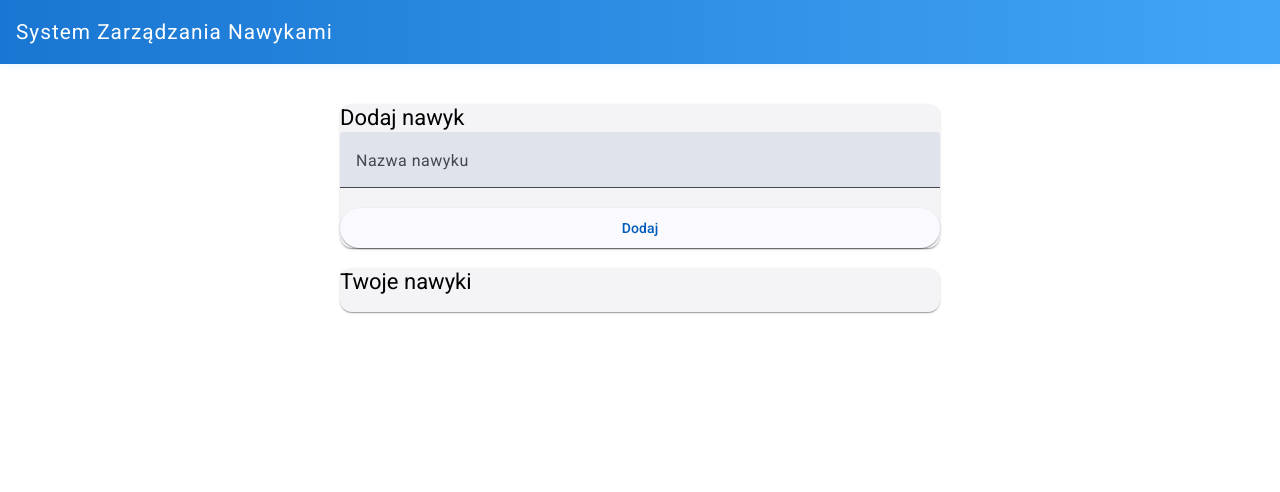
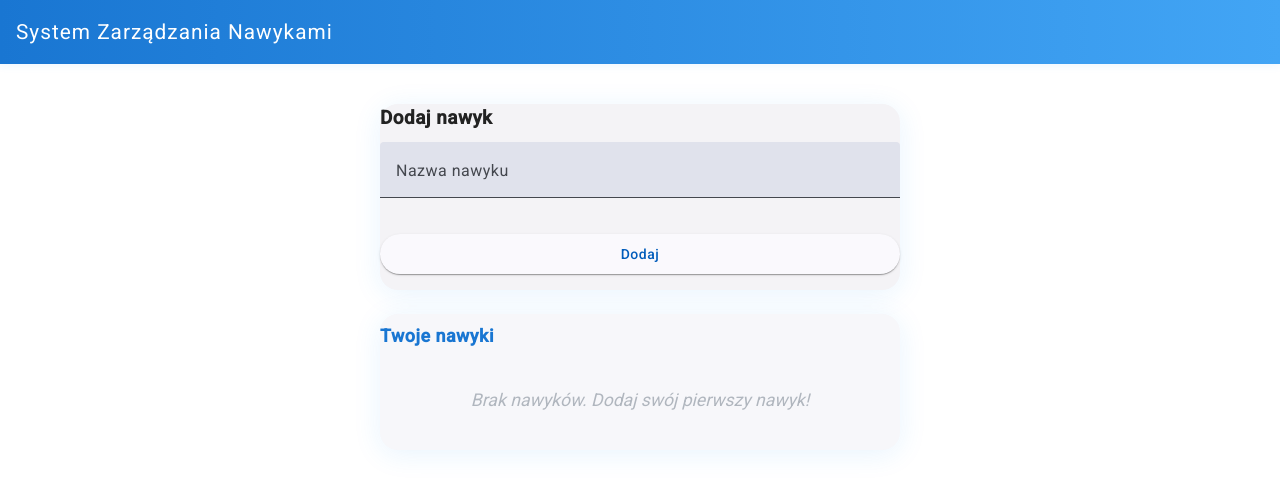
Before and after one commit to AdamBoba/SZN, an Angular app: page / in a window 1280 px wide. Shown: the top 492 px of the page. Built offline with nearby package versions, Linux system fonts and the light colour scheme.

Commit message:
dodanie strony stylu 2x ktora jest poprwaiona wszysko bangla i uruchomienie dziala

```diff
--- a/src/app/app.component.css
+++ b/src/app/app.component.css
@@ -1,6 +1,8 @@
 body {
     background: #f6f8fa;
     font-family: 'Roboto', 'Helvetica Neue', Arial, sans-serif;
+    margin: 0;
+    min-height: 100vh;
   }
 
   mat-toolbar {
@@ -9,69 +11,15 @@ body {
     font-size: 1.3rem;
     letter-spacing: 1px;
     box-shadow: 0 2px 8px rgba(33, 150, 243, 0.08);
-    margin-bottom: 32px;
     min-height: 64px;
+    padding-left: 16px;
   }
 
-  div.main-container {
-    max-width: 600px;
+  .main-container {
+    max-width: 520px;
     margin: 40px auto 0 auto;
     padding: 0 8px 32px 8px;
+    display: flex;
+    flex-direction: column;
+    gap: 24px;
   }
-
-  mat-card {
-    border-radius: 18px;
-    box-shadow: 0 4px 28px 0 rgba(33, 150, 243, 0.13);
-    margin-bottom: 32px;
-    transition: box-shadow 0.2s;
-  }
-
-  mat-card:hover {
-    box-shadow: 0 8px 40px 4px rgba(33, 150, 243, 0.17);
-  }
-
-  mat-card-title {
-    font-size: 1.18rem;
-    color: #1976d2;
-    font-weight: 500;
-    margin-bottom: 10px;
-    letter-spacing: 0.5px;
-  }
-
-  mat-form-field {
-    width: 100%;
-    margin-bottom: 10px;
-  }
-
-  button[mat-raised-button] {
-    margin-top: 10px;
-    font-weight: 500;
-    letter-spacing: 0.5px;
-  }
-
-  mat-list-item {
-    border-radius: 10px;
-    margin-bottom: 4px;
-    background: #f3f7fb;
-    transition: background 0.2s;
-  }
-
-  mat-list-item:hover {
-    background: #e3f2fd;
-  }
-
-  .habit-done mat-icon {
-    color: #43a047 !important;
-  }
-
-  .habit-not-done mat-icon {
-    color: #e0e0e0 !important;
-  }
-
-  .empty-state {
-    color: #b0b6be;
-    font-style: italic;
-    text-align: center;
-    margin: 30px 0;
-    font-size: 1.1rem;
-  }
--- a/src/app/app.component.html
+++ b/src/app/app.component.html
@@ -3,6 +3,10 @@
 </mat-toolbar>
 <div class="main-container">
   <app-habit-form (habitAdded)="onHabitAdded($event)"></app-habit-form>
-  <app-habits [habits]="habits"></app-habits>
+  <app-habits
+    [habits]="habits"
+    (habitToggled)="onHabitToggled($event)"
+    (habitRemove)="onHabitRemove($event)">
+  </app-habits>
   <router-outlet></router-outlet>
 </div>
--- a/src/app/app.component.ts
+++ b/src/app/app.component.ts
@@ -1,14 +1,9 @@
 import { Component } from '@angular/core';
 import { HabitFormComponent } from './habit-form/habit-form.component';
-import { HabitsComponent } from './habits/habits.component';
+import { HabitsComponent, Habit } from './habits/habits.component';
 import { MatToolbarModule } from '@angular/material/toolbar';
 import { RouterOutlet } from '@angular/router';
 import { CommonModule } from '@angular/common';
-
-export interface Habit {
-  name: string;
-  doneToday: boolean;
-}
 
 @Component({
   selector: 'app-root',
@@ -32,7 +27,44 @@ export class AppComponent {
   }
 
   onHabitAdded(name: string) {
-    this.habits.push({ name, doneToday: false });
+    this.habits.push({
+      name,
+      streak: 0,
+      lastDoneDate: null
+    });
+    this.save();
+  }
+
+  onHabitToggled(index: number) {
+    const habit = this.habits[index];
+    const today = new Date().toISOString().slice(0, 10);
+
+    if (habit.lastDoneDate === today) {
+      // Odznaczanie nawyku na dziś – opcjonalnie można blokować, tu cofamy streak
+      habit.lastDoneDate = null;
+      habit.streak = habit.streak > 0 ? habit.streak - 1 : 0;
+    } else {
+      if (habit.lastDoneDate) {
+        const yesterday = new Date(Date.now() - 86400000).toISOString().slice(0, 10);
+        if (habit.lastDoneDate === yesterday) {
+          habit.streak++;
+        } else {
+          habit.streak = 1;
+        }
+      } else {
+        habit.streak = 1;
+      }
+      habit.lastDoneDate = today;
+    }
+    this.save();
+  }
+
+  onHabitRemove(index: number) {
+    this.habits.splice(index, 1);
+    this.save();
+  }
+
+  private save() {
     localStorage.setItem('habits', JSON.stringify(this.habits));
   }
 }
--- a/src/app/habit-form/habit-form.component.css
+++ b/src/app/habit-form/habit-form.component.css
@@ -1,3 +1,26 @@
 mat-card {
-    margin-bottom: 20px;
+    margin-bottom: 0;
+    border-radius: 18px;
+    box-shadow: 0 4px 28px 0 rgba(33, 150, 243, 0.10);
+    padding-bottom: 16px;
   }
+
+  [mat-card-title], .mat-card-title {
+    color: #222;
+    font-weight: 600;
+    font-size: 1.18rem;
+    margin-bottom: 10px;
+    letter-spacing: 0.5px;
+  }
+
+  mat-form-field {
+    width: 100%;
+    margin-bottom: 12px;
+  }
+
+  button[mat-raised-button] {
+    width: 100%;
+    font-weight: 500;
+    letter-spacing: 0.5px;
+    margin-top: 4px;
+  }
--- a/src/app/habit-form/habit-form.component.html
+++ b/src/app/habit-form/habit-form.component.html
@@ -1,6 +1,6 @@
 <mat-card>
-    <mat-card-title>Dodaj nawyk</mat-card-title>
-    <mat-form-field appearance="fill" style="width: 100%;">
+    <div mat-card-title>Dodaj nawyk</div>
+    <mat-form-field appearance="fill">
       <mat-label>Nazwa nawyku</mat-label>
       <input matInput [(ngModel)]="habitName" (keyup.enter)="addHabit()" />
     </mat-form-field>
--- a/src/app/habits/habits.component.css
+++ b/src/app/habits/habits.component.css
@@ -1,3 +1,90 @@
 mat-card {
-    margin-bottom: 20px;
+    border-radius: 18px;
+    box-shadow: 0 4px 28px 0 rgba(33, 150, 243, 0.10);
+    margin-bottom: 0;
+    padding-bottom: 10px;
+    background: #f7f7fa;
   }
+
+  [mat-card-title], .mat-card-title {
+    color: #1976d2;
+    font-weight: 600;
+    margin-bottom: 10px;
+    letter-spacing: 0.5px;
+    font-size: 1.12rem;
+    margin-top: 8px;
+  }
+
+  .empty-state {
+    color: #b0b6be;
+    font-style: italic;
+    text-align: center;
+    margin: 30px 0;
+    font-size: 1.1rem;
+  }
+
+  mat-list {
+    padding-top: 0;
+    padding-bottom: 0;
+  }
+
+  mat-list-item {
+    padding: 0 !important;
+    background: transparent;
+  }
+
+  .habit-container {
+    display: flex;
+    justify-content: space-between;
+    align-items: center;
+    width: 100%;
+    background: #fff;
+    border-radius: 10px;
+    box-shadow: 0 1px 7px 0 rgba(33, 150, 243, 0.07);
+    padding: 12px 20px;
+    margin-bottom: 12px;
+  }
+
+  .left-group {
+    display: flex;
+    align-items: center;
+    gap: 14px;
+    overflow: hidden;
+    flex: 1;
+  }
+
+  mat-checkbox {
+    margin: 0;
+  }
+
+  .habit-name {
+    font-weight: 500;
+    color: #222;
+    font-size: 1.13em;
+    white-space: nowrap;
+    overflow: hidden;
+    text-overflow: ellipsis;
+  }
+
+  .right-group {
+    display: flex;
+    align-items: center;
+    gap: 12px; /* było 16px */
+    margin-right: 40px; /* lekko przesuwa w lewo */
+  }
+
+
+  .streak {
+    color: #ff9800;
+    font-weight: 500;
+    font-size: 1.1em;
+    min-width: 48px;
+    display: flex;
+    align-items: center;
+    justify-content: flex-end;
+  }
+
+  button[mat-icon-button] {
+    color: #d32f2f;
+    margin: 0;
+  }
--- a/src/app/habits/habits.component.html
+++ b/src/app/habits/habits.component.html
@@ -1,9 +1,27 @@
-<!-- Add necessary Angular Material modules imports -->
 <mat-card>
-        <div mat-card-title>Twoje nawyki</div>
-        <mat-list>
-            <mat-list-item *ngFor="let habit of habits">
-        {{ habit.name }}
-      </mat-list-item>
-    </mat-list>
+    <div mat-card-title>Twoje nawyki</div>
+    <ng-container *ngIf="habits.length; else empty">
+      <mat-list>
+        <mat-list-item *ngFor="let habit of habits; index as i">
+          <div class="habit-container">
+            <div class="left-group">
+              <mat-checkbox
+                [checked]="isDoneToday(habit)"
+                (change)="habitToggled.emit(i)">
+              </mat-checkbox>
+              <span class="habit-name">{{ habit.name }}</span>
+            </div>
+            <div class="right-group">
+              <span class="streak">🔥 {{ habit.streak }}</span>
+              <button mat-icon-button color="warn" (click)="habitRemove.emit(i)">
+                <mat-icon>delete</mat-icon>
+              </button>
+            </div>
+          </div>
+        </mat-list-item>
+      </mat-list>
+    </ng-container>
+    <ng-template #empty>
+      <div class="empty-state">Brak nawyków. Dodaj swój pierwszy nawyk!</div>
+    </ng-template>
   </mat-card>
--- a/src/app/habits/habits.component.ts
+++ b/src/app/habits/habits.component.ts
@@ -1,8 +1,16 @@
-import { Component, Input } from '@angular/core';
+import { Component, Input, Output, EventEmitter } from '@angular/core';
 import { CommonModule } from '@angular/common';
 import { MatCardModule } from '@angular/material/card';
 import { MatListModule } from '@angular/material/list';
-import { Habit } from '../app.component';
+import { MatCheckboxModule } from '@angular/material/checkbox';
+import { MatIconModule } from '@angular/material/icon';
+import { MatButtonModule } from '@angular/material/button';
+
+export interface Habit {
+  name: string;
+  streak: number;
+  lastDoneDate: string | null; // ISO string yyyy-mm-dd
+}
 
 @Component({
   selector: 'app-habits',
@@ -10,11 +18,22 @@ import { Habit } from '../app.component';
   imports: [
     CommonModule,
     MatCardModule,
-    MatListModule
+    MatListModule,
+    MatCheckboxModule,
+    MatIconModule,
+    MatButtonModule
   ],
   templateUrl: './habits.component.html',
   styleUrls: ['./habits.component.css']
 })
 export class HabitsComponent {
   @Input() habits: Habit[] = [];
+  @Output() habitToggled = new EventEmitter<number>();
+  @Output() habitRemove = new EventEmitter<number>();
+
+  today = new Date().toISOString().slice(0, 10);
+
+  isDoneToday(habit: Habit): boolean {
+    return habit.lastDoneDate === this.today;
+  }
 }
--- a/src/styles.css
+++ b/src/styles.css
@@ -2,3 +2,4 @@
 
 html, body { height: 100%; }
 body { margin: 0; font-family: Roboto, "Helvetica Neue", sans-serif; }
+@import '@angular/material/prebuilt-themes/indigo-pink.css';
```
